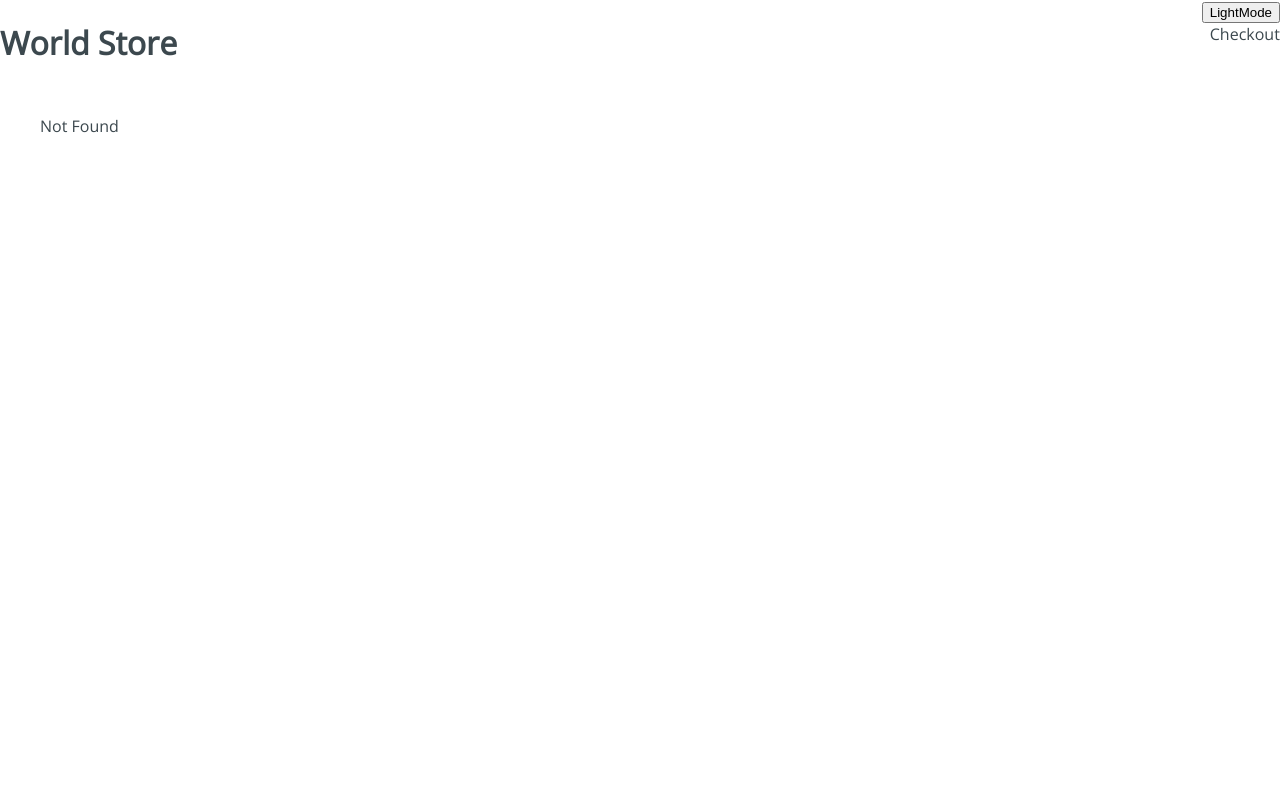
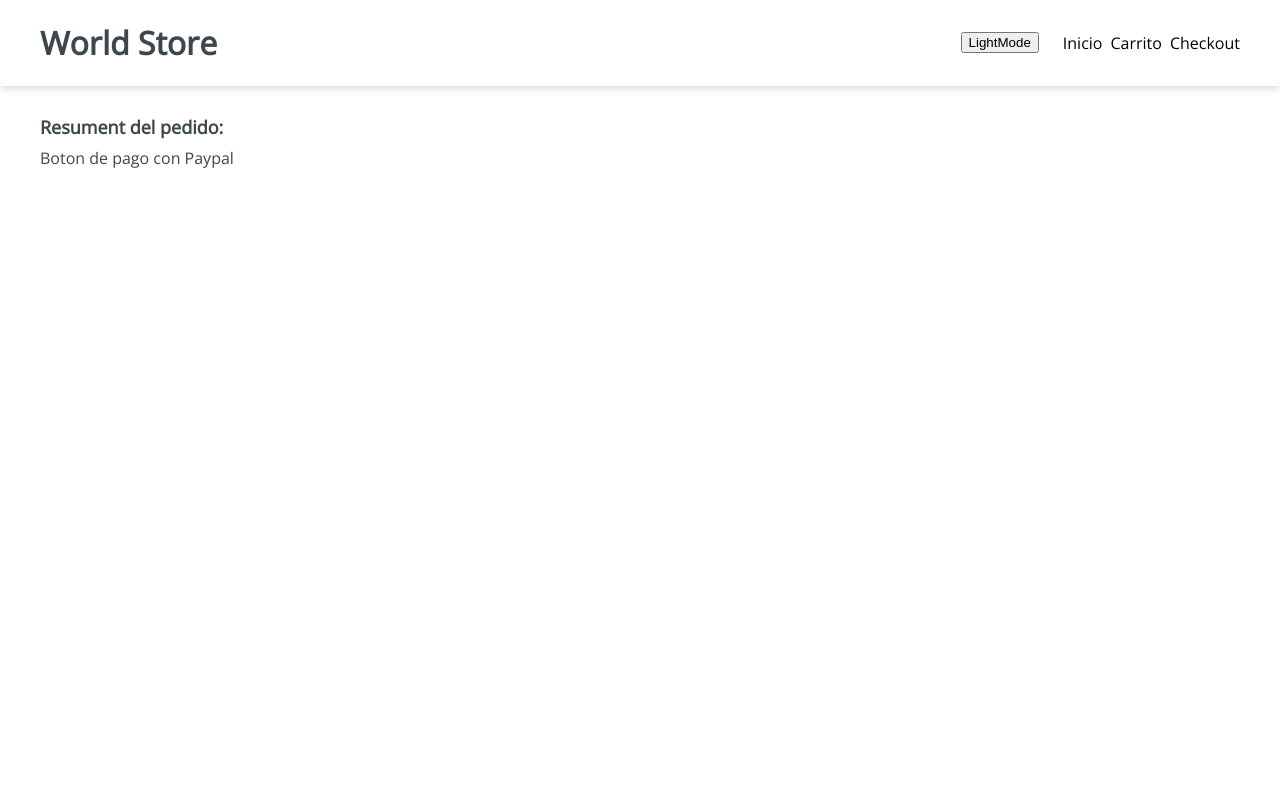
Before and after one commit to jose10josh/worldstore-webapp, a React app: page /checkout/payment in a window 1280 px wide. Before the commit this address had no page. Shown: the top 800 px of the page. Built offline with nearby package versions, Linux system fonts and the light colour scheme.

Commit message:
add header menu links

```diff
--- a/public/index.html
+++ b/public/index.html
@@ -4,6 +4,7 @@
     <meta charset="UTF-8">
     <meta name="viewport" content="width=device-width, initial-scale=1.0">
     <title>World Store</title>
+    <script src="https://kit.fontawesome.com/34494a1c72.js" crossorigin="anonymous"></script>
   </head>
   <body>
     <noscript>You need to enable JavaScript to run this app.</noscript>
--- a/src/components/Header/Header.css
+++ b/src/components/Header/Header.css
@@ -1,21 +1,24 @@
 .Header {
   display: flex;
   justify-content: space-between;
+  padding: 0 2.5rem;
+  box-shadow: 0 0 10px 0px #c4c4c4;
 }
-.Header-checkout {
-  display: flex;
-  justify-content: space-evenly;
-  align-items: center;
-  justify-items: center;
-  width: 30px;
-  margin: 0 0 0 0.5em;
-}
-.Header-alert {
-  color: #33b13a;
-  font-size: 14px;
-  margin-left: 5px;
-}
+
 .Header a {
   text-decoration: none;
-  color: #33b1ff;
+  color: #000;
+  transition: color 0.3s ease;
+  font-weight: 500;
+  margin-left: 0.5rem;
 }
+.Header a:hover {
+  color: #33b13a;
+}
+.Header-menu {
+  display: flex;
+  align-items: center;
+}
+.Header-menu button {
+  margin-right: 1rem;
+}
--- a/src/components/Header/Header.tsx
+++ b/src/components/Header/Header.tsx
@@ -1,4 +1,5 @@
 import React from 'react';
+import { Link } from "react-router-dom";
 import { useSelector } from 'react-redux';
 
 import { useAppDispatch } from '../../app/hooks';
@@ -17,11 +18,13 @@ function Header() {
   return (
     <div className="Header">
       <h1>World Store</h1>
-      <div>
+      <div className='Header-menu'>
         <button type="button" onClick={handleDarkMode}>
           {darkMode ? 'DarkMode' : 'LightMode'}
         </button>
-        <div className="Header-checkout">Checkout</div>
+        <Link to="/">Inicio</Link>
+        <Link to="/cart">Carrito</Link>
+        <Link to="/checkout">Checkout</Link>
 
       </div>
     </div>
--- a/src/components/Layout/Layout.css
+++ b/src/components/Layout/Layout.css
@@ -23,6 +23,7 @@ body {
 }
 
 .Layout {
+  margin-top: 1rem;
   padding: 0.8em 2.5em;
   min-height: 100vh;
 }
--- a/src/containers/Checkout.tsx
+++ b/src/containers/Checkout.tsx
@@ -1,4 +1,5 @@
 import React from 'react';
+import { Link } from 'react-router-dom';
 import './styles/Checkout.css';
 
 const Checkout = () => {
@@ -33,7 +34,9 @@ const Checkout = () => {
         </div>
 
         <h3>Precio Total: $10</h3>
-        <button type="button">Continuar pedido</button>
+        <Link to="/checkout/payment">
+          <button type="button">Continuar pedido</button>
+        </Link>
       </div>
     </section>
   );
--- /dev/null
+++ b/src/containers/Payment.tsx
@@ -0,0 +1,18 @@
+import React from 'react';
+import './styles/Payment.css';
+
+const Payment = () => {
+  return (
+    <div className="Payment">
+      <div className="Payment-content">
+        <h3>Resument del pedido:</h3>
+        <div className="Payment-button">
+          Boton de pago con Paypal
+        </div>
+      </div>
+      <div />
+    </div>
+  );
+};
+
+export {Payment};
--- /dev/null
+++ b/src/containers/styles/Payment.css
@@ -0,0 +1,34 @@
+.Payment {
+  grid-template-columns: 3fr 1fr;
+  grid-gap: 2rem;
+  grid-row-gap: 1.5em;
+  display: grid;
+}
+.Payment-back {
+  margin: 10px 0 0 0;
+}
+.Payment-item {
+  display: flex;
+  justify-content: space-between;
+  align-items: center;
+}
+.Payment-item .fas {
+  margin: 0 0 0 10px;
+  color: rgba(0,0,0,0.4);
+  cursor: pointer;
+}
+.Payment-item button {
+  background-color: transparent;
+  border: none;
+  outline: none;
+}
+.Payment-element {
+  display: flex;
+  justify-content: space-between;
+  align-items: center;
+  width: 100%;
+  border-bottom: 1px solid #eee;
+}
+.Payment-element h4 {
+  margin: 0;
+}
--- /dev/null
+++ b/src/containers/styles/Success.css
@@ -0,0 +1,6 @@
+.Success {
+  margin: 0 0 4em 0;
+}
+.Success-map {
+  margin: 10px 0 0 0;
+}
--- a/src/routes/App.tsx
+++ b/src/routes/App.tsx
@@ -12,6 +12,7 @@ import { Home } from '../containers/Home';
 import { Layout } from '../components/Layout/Layout';
 import { Checkout } from '../containers/Checkout';
 import { Cart } from '../containers/Cart';
+import { Payment } from '../containers/Payment';
 
 // const router = createBrowserRouter(
 //   createRoutesFromElements(
@@ -35,6 +36,7 @@ function App() {
           <Route path="/" element={<Home/>} />
           <Route path="/cart" element={<Cart/>} />
           <Route path="/checkout" element={<Checkout/>} />
+          <Route path="/checkout/payment" element={<Payment/>} />
           <Route path="*" element={<p>Not Found</p>} />
         </Routes>
       </Layout>
```
Also changed, not shown: src/containers/Success.tsx (added, +18 -0 lines).
